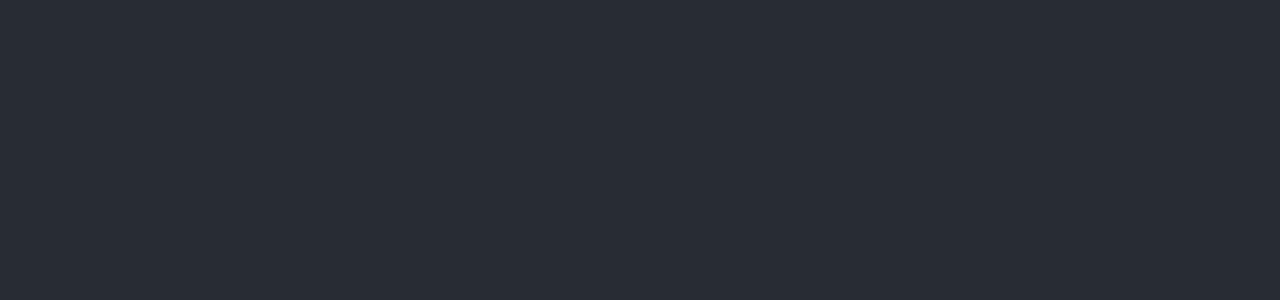
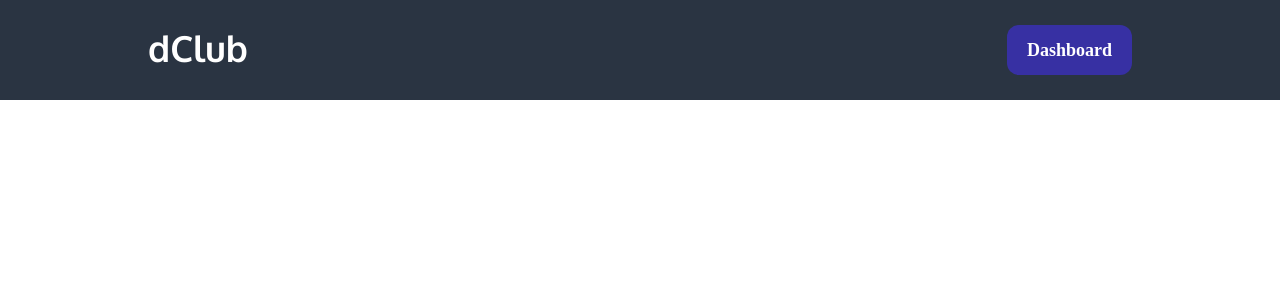
Before and after one commit to prantiknoor/dclub, a React (Create React App) app in the folder dclub-frontend/: page / in a window 1280 px wide. Shown: the top 300 px of the page. Built offline with nearby package versions, Linux system fonts and the light colour scheme.

Commit message:
header done

```diff
--- a/dclub-frontend/src/App.js
+++ b/dclub-frontend/src/App.js
@@ -1,11 +1,10 @@
 import './App.css';
+import Header from './components/Header';
 
 function App() {
   return (
     <div className="App">
-      <header className="App-header">
-
-      </header>
+      <Header></Header>
     </div>
   );
 }
--- /dev/null
+++ b/dclub-frontend/src/components/Header.jsx
@@ -0,0 +1,15 @@
+import React from 'react';
+import './header.css';
+
+const Header = () => {
+    return (
+        <div className="header">
+            <div className="content">
+                <label className='logo'>dClub</label>
+                <button className='blue-button'>Dashboard</button>
+            </div>
+        </div>
+    );
+}
+
+export default Header;
--- /dev/null
+++ b/dclub-frontend/src/components/header.css
@@ -0,0 +1,23 @@
+.header {
+  display: flex;
+  align-items: center;
+  justify-content: center;
+  height: 100px;
+  background-color: #2a3442;
+}
+
+.content {
+  box-sizing: border-box;
+  width: 80%;
+  height: 50px;
+  display: flex;
+  padding: 0 20px;
+  justify-content: space-between;
+}
+
+.logo {
+  font-family: "Oxygen";
+  font-style: normal;
+  font-weight: 700;
+  font-size: 36px;
+}
--- a/dclub-frontend/src/index.css
+++ b/dclub-frontend/src/index.css
@@ -1,13 +1,29 @@
+@import url("https://fonts.googleapis.com/css2?family=Oxygen:wght@300;400;700&display=swap");
+
 body {
   margin: 0;
-  font-family: -apple-system, BlinkMacSystemFont, 'Segoe UI', 'Roboto', 'Oxygen',
-    'Ubuntu', 'Cantarell', 'Fira Sans', 'Droid Sans', 'Helvetica Neue',
+  font-family: -apple-system, BlinkMacSystemFont, "Segoe UI", "Roboto", "Oxygen",
+    "Ubuntu", "Cantarell", "Fira Sans", "Droid Sans", "Helvetica Neue",
     sans-serif;
   -webkit-font-smoothing: antialiased;
   -moz-osx-font-smoothing: grayscale;
+  color: white;
 }
 
 code {
-  font-family: source-code-pro, Menlo, Monaco, Consolas, 'Courier New',
+  font-family: source-code-pro, Menlo, Monaco, Consolas, "Courier New",
     monospace;
 }
+
+.blue-button {
+  font-family: "Fira Code";
+  font-style: normal;
+  font-weight: 700;
+  font-size: 18px;
+  height: 50px;
+  padding: 12px 20px;
+  color: white;
+  border: none;
+  background: #3730a3;
+  border-radius: 12px;
+}
```
